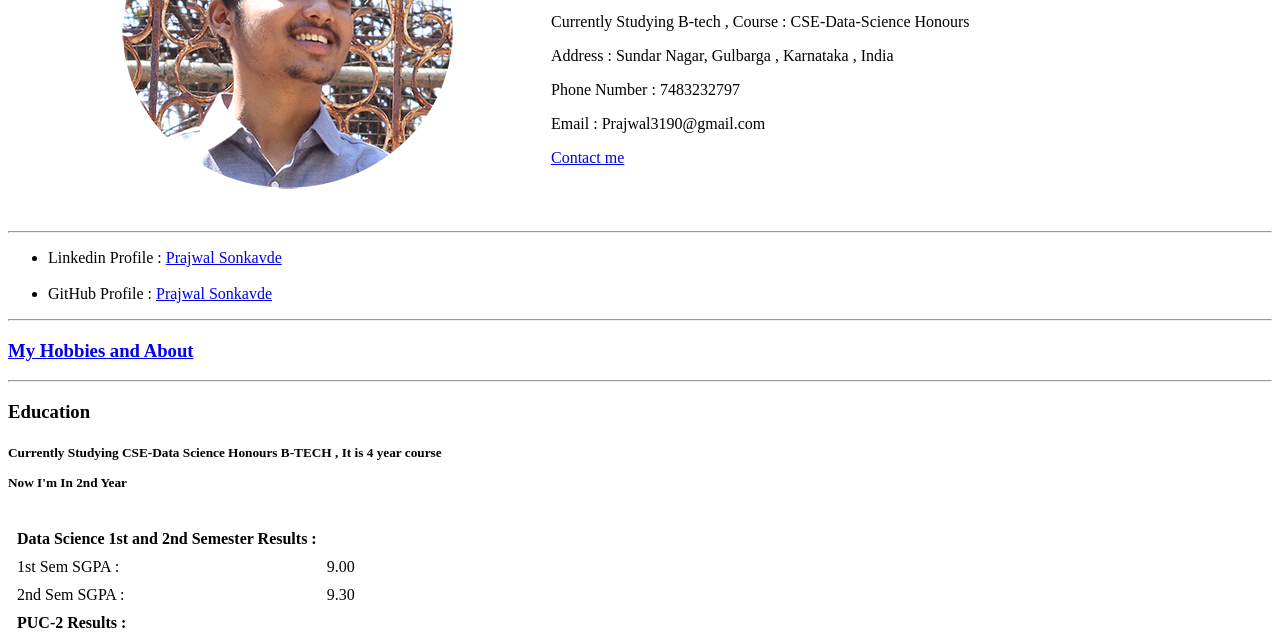
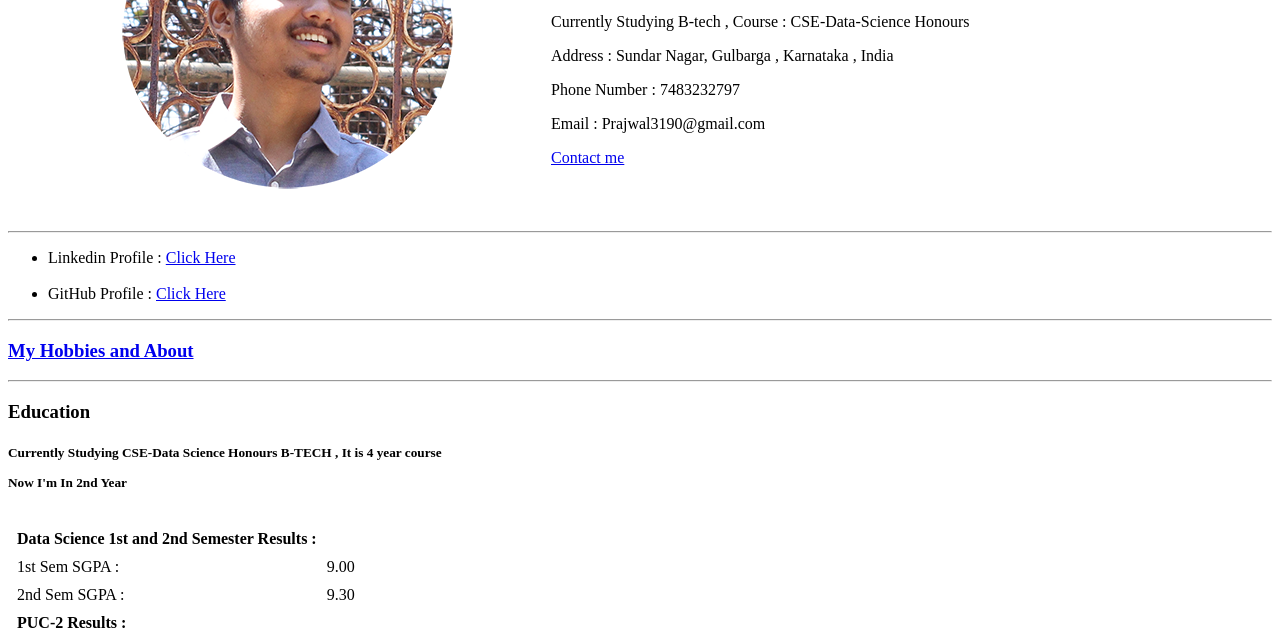
Before and after one commit to PrajwalSonkavde/CV, a plain HTML site: page index.html in a window 1280 px wide. Shown: the part 164-800 px from the top of the page. Drawn offline with Linux system fonts and the light colour scheme.

Commit message:
Update index.html

```diff
--- a/index.html
+++ b/index.html
@@ -23,9 +23,9 @@
 
     <hr>
     <ul >
-      <li>Linkedin Profile : <a href="https://www.linkedin.com/in/prajwal-sonkavde-948832205/5">Prajwal Sonkavde</a></li>
+      <li>Linkedin Profile : <a href="https://www.linkedin.com/in/prajwal-sonkavde-948832205/5">Click Here</a></li>
       <br>
-      <li>GitHub Profile : <a href="https://github.com/PrajwalSonkavde">Prajwal Sonkavde</a></li>
+      <li>GitHub Profile : <a href="https://github.com/PrajwalSonkavde">Click Here</a></li>
     </ul>
     <hr>
     <h3><a href="my_hobbies.html">My Hobbies and About</a></h3>
@@ -121,7 +121,7 @@
             <hr>
           <h3>Projects</h3>
             <ol>
-              <li>I have done a mini Project i.e <a href="https://github.com/PrajwalSonkavde/Jumps_and_Obtsacles_Game_uisng_Java">Jumps and Obtsacles Game using Java which is around 5600-5700 lines </a></li>
+              <li>I have done a mini Project i.e <a href="https://github.com/PrajwalSonkavde/Jumps_and_Obtsacles_Game_uisng_Java">Jumps and Obtsacles Game using Java which is around 5600-5700 lines  </a></li>
               <li>Also I have a made a mini Tool i.e <a href="https://github.com/PrajwalSonkavde/Password_Generator_using_C/blob/main/Source_Code/Password_Generator.c"> Password Generator tools which is of 40-50 lines using C-code</a></li>
             </ol>
 
```
